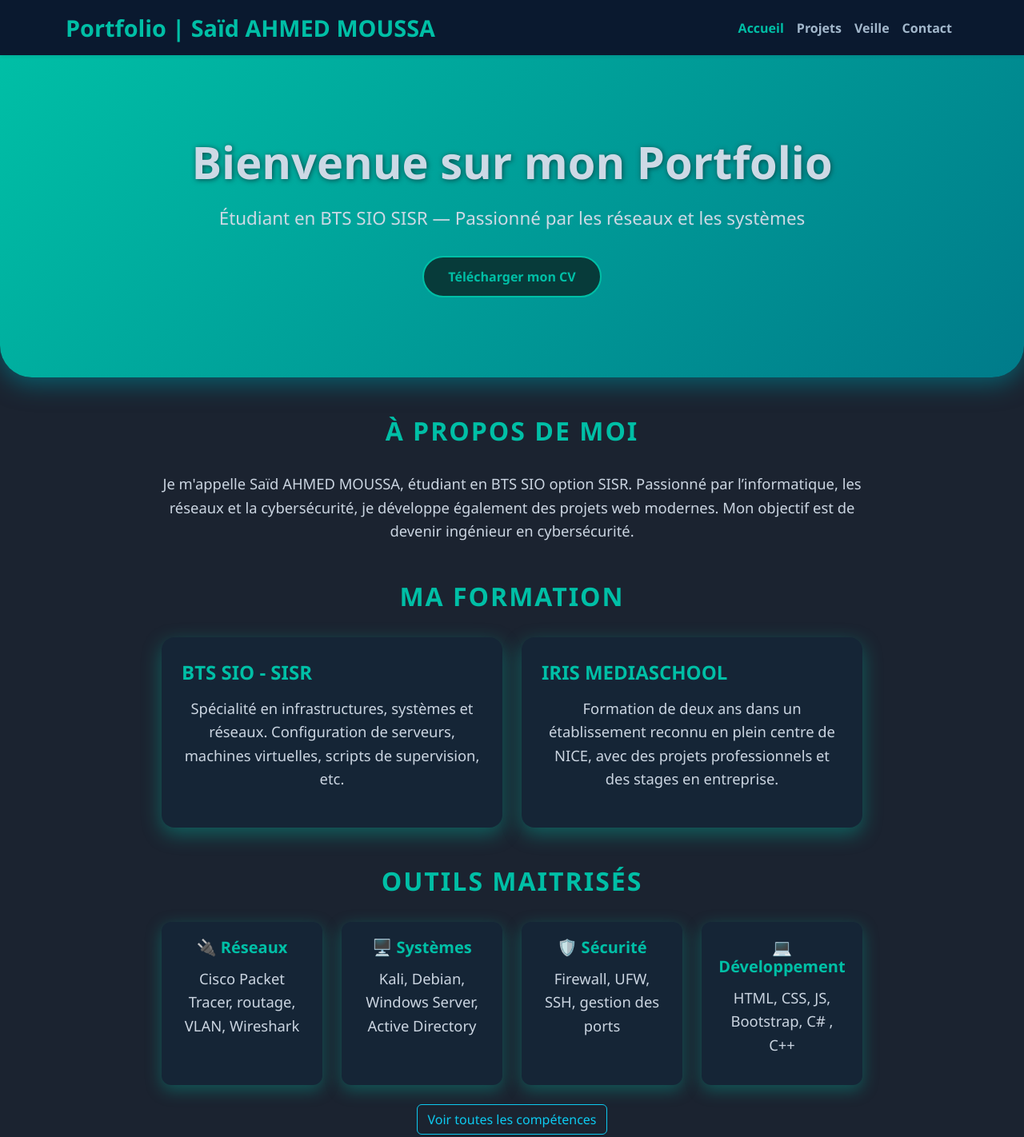
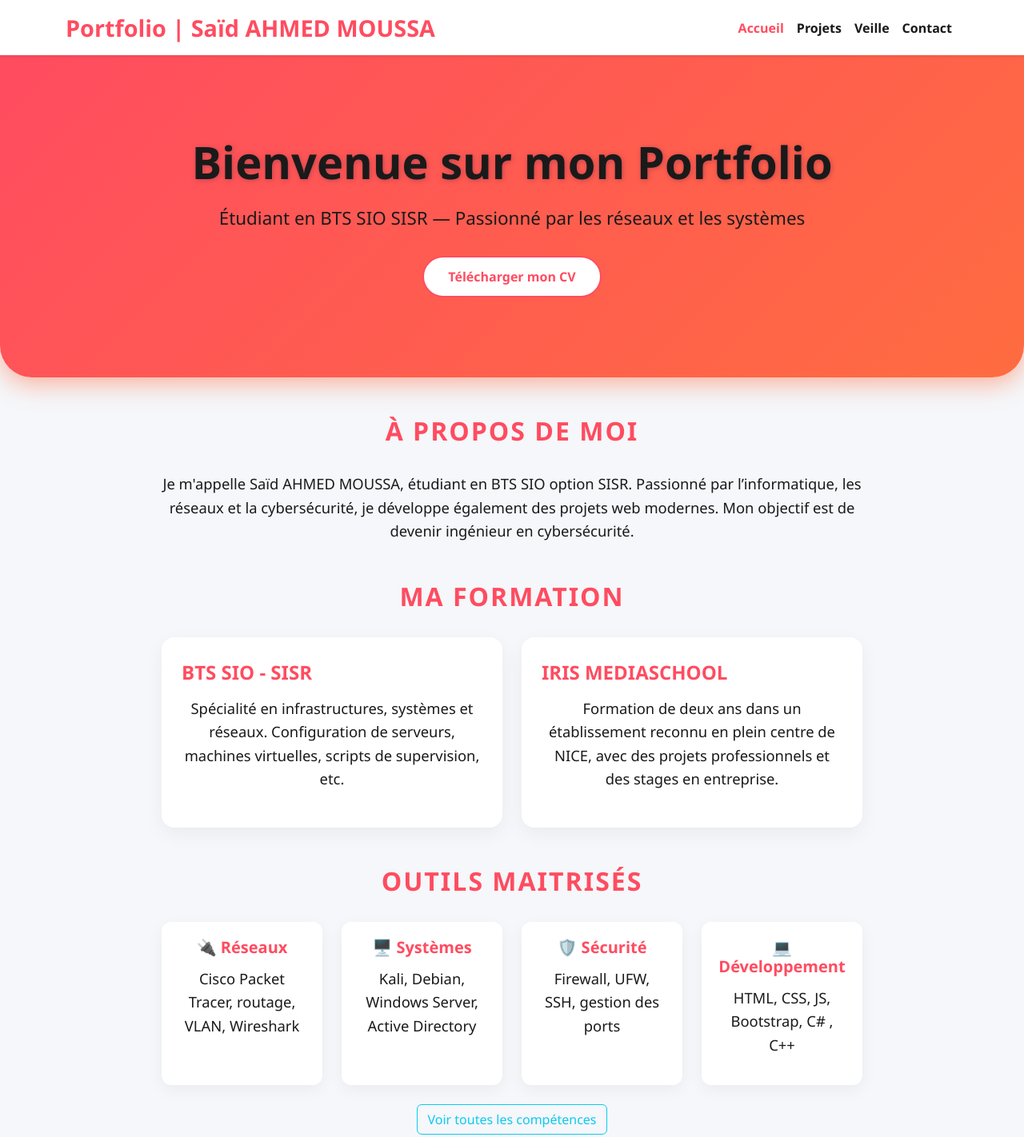
Before and after one commit to sdjbrl/portfolio, a plain HTML site: page index.html in a window 1280 px wide. Shown: the top 1422 px of the page at 80% size. Drawn offline with nearby package versions, Linux system fonts and the light colour scheme; a script that the page names is missing.

Commit message:
Update accueil.css

```diff
--- a/accueil.css
+++ b/accueil.css
@@ -1,7 +1,7 @@
 /* ===== Style général ===== */
 body {
-  background-color: #1b2330;
-  color: #cdd9e5;
+  background-color: #f5f7fa;
+  color: #1a1a1a;
   font-family: 'Segoe UI', Tahoma, Geneva, Verdana, sans-serif;
   margin: 0;
   padding: 0;
@@ -10,35 +10,35 @@ body {
 
 /* Navbar */
 .navbar {
-  background-color: #0a192f !important;
-  box-shadow: 0 2px 10px rgba(0, 0, 0, 0.7);
+  background-color: #ffffff !important;
+  box-shadow: 0 2px 10px rgba(0, 0, 0, 0.1);
   font-weight: 600;
 }
 .navbar-brand {
-  color: #00bfa6 !important;
+  color: #ff4c60 !important;
   font-size: 1.8rem;
 }
 .navbar-nav .nav-link {
-  color: #a3b8cc !important;
+  color: #1a1a1a !important;
   transition: color 0.3s ease;
 }
 .navbar-nav .nav-link:hover,
 .navbar-nav .nav-link.active {
-  color: #00bfa6 !important;
+  color: #ff4c60 !important;
 }
 
 /* Hero Section */
 .hero {
-  background: linear-gradient(135deg, #00bfa6, #007b8a);
+  background: linear-gradient(135deg, #ff4c60, #ff6c40);
   padding: 100px 20px;
   text-align: center;
   border-radius: 0 0 40px 40px;
-  box-shadow: 0 8px 30px #007b8aaa;
+  box-shadow: 0 8px 30px #ff6c4080;
 }
 .hero h1 {
   font-size: 3.5rem;
   font-weight: 900;
-  text-shadow: 1px 1px 6px #004d4d;
+  text-shadow: 1px 1px 6px #c1444c;
   margin-bottom: 20px;
   animation: fadeInDown 1s ease forwards;
   opacity: 0;
@@ -51,10 +51,10 @@ body {
   opacity: 0;
 }
 .btn-primary-custom {
-  background-color: #073b3a;
-  color: #00bfa6;
+  background-color: #ffffff;
+  color: #ff4c60;
   font-weight: 700;
-  border: 2px solid #00bfa6;
+  border: 2px solid #ff4c60;
   padding: 12px 30px;
   border-radius: 30px;
   transition: background-color 0.3s ease, color 0.3s ease;
@@ -62,14 +62,14 @@ body {
   display: inline-block;
 }
 .btn-primary-custom:hover {
-  background-color: #00bfa6;
-  color: #0a192f;
+  background-color: #ff4c60;
+  color: #ffffff;
   text-decoration: none;
 }
 
 /* Section Titles */
 .section-title {
-  color: #00bfa6;
+  color: #ff4c60;
   font-weight: 700;
   text-transform: uppercase;
   margin-bottom: 2rem;
@@ -85,50 +85,50 @@ section.container {
 section.container p {
   font-size: 1.15rem;
   line-height: 1.6;
-  color: #cbd5e1;
+  color: #1a1a1a;
   text-align: center;
 }
 
 /* Info Boxes */
 .info-box {
-  background-color: #152536;
+  background-color: #ffffff;
   border-radius: 16px;
   padding: 30px 25px;
-  box-shadow: 0 8px 24px rgba(0, 191, 166, 0.4);
+  box-shadow: 0 8px 24px rgba(0, 0, 0, 0.05);
   transition: transform 0.3s ease, box-shadow 0.3s ease;
-  color: #a0d9d9;
+  color: #333;
   cursor: default;
 }
 .info-box:hover {
   transform: translateY(-8px);
-  box-shadow: 0 16px 40px rgba(0, 191, 166, 0.7);
-  color: #e0f7f4;
+  box-shadow: 0 16px 40px rgba(255, 76, 96, 0.3);
+  color: #000;
 }
 .info-box h4 {
-  color: #00bfa6;
+  color: #ff4c60;
   margin-bottom: 15px;
   font-weight: 700;
 }
 
 /* Competences Boxes */
 .competence-box {
-  background-color: #152536;
+  background-color: #ffffff;
   border-radius: 12px;
   padding: 20px;
-  box-shadow: 0 6px 20px rgba(0, 191, 166, 0.35);
+  box-shadow: 0 6px 20px rgba(0, 0, 0, 0.05);
   transition: transform 0.3s ease, box-shadow 0.3s ease;
-  color: #a0d9d9;
+  color: #333;
   cursor: default;
   height: 100%;
 }
 .competence-box:hover {
   transform: translateY(-8px);
-  box-shadow: 0 14px 38px rgba(0, 191, 166, 0.65);
-  color: #e0f7f4;
+  box-shadow: 0 14px 38px rgba(255, 76, 96, 0.3);
+  color: #000;
 }
 .competence-box h5 {
   margin-bottom: 12px;
-  color: #00bfa6;
+  color: #ff4c60;
   font-weight: 600;
 }
 
@@ -140,31 +140,30 @@ section.container p {
 .table-responsive {
   border-radius: 12px;
   overflow: hidden;
-  box-shadow: 0 8px 30px rgba(0, 191, 166, 0.3);
+  box-shadow: 0 8px 30px rgba(255, 76, 96, 0.3);
 }
 .btn-outline-success {
   font-weight: 600;
   font-size: 1rem;
   border-radius: 30px;
   transition: background-color 0.3s ease, color 0.3s ease;
+  border: 2px solid #ff4c60;
+  color: #ff4c60;
 }
-
 .btn-outline-success:hover {
-  background-color: #00bfa6;
-  color: #0a192f;
+  background-color: #ff4c60;
+  color: #ffffff;
 }
-
-
 
 /* Footer */
 footer {
-  background-color: #0a192f;
-  color: #8892b0;
+  background-color: #ffffff;
+  color: #888;
   text-align: center;
   padding: 20px 0;
   font-size: 0.9rem;
   font-weight: 500;
-  box-shadow: inset 0 5px 10px #007b8a22;
+  box-shadow: inset 0 5px 10px rgba(0, 0, 0, 0.05);
 }
 
 /* Animations */
```
